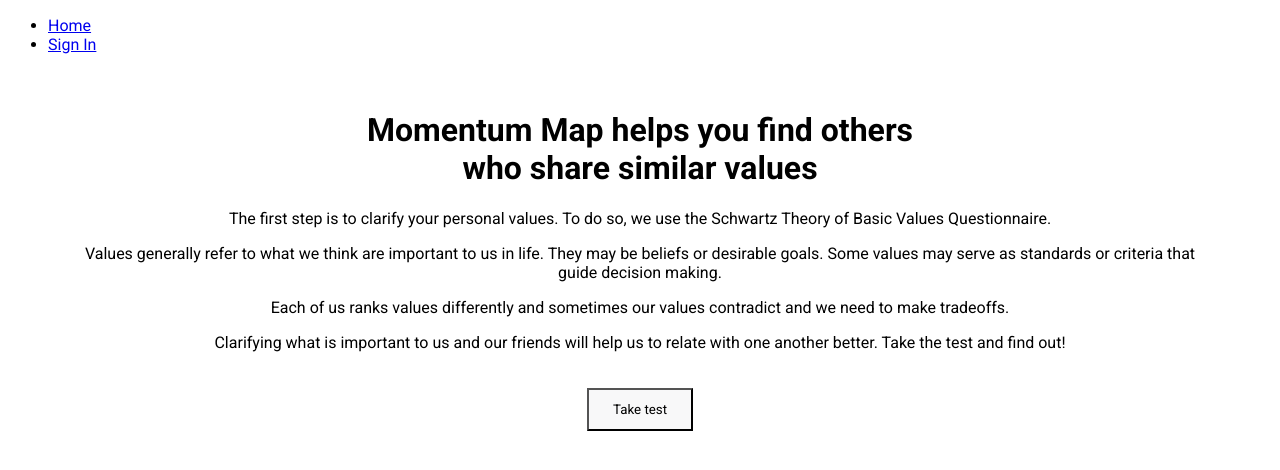
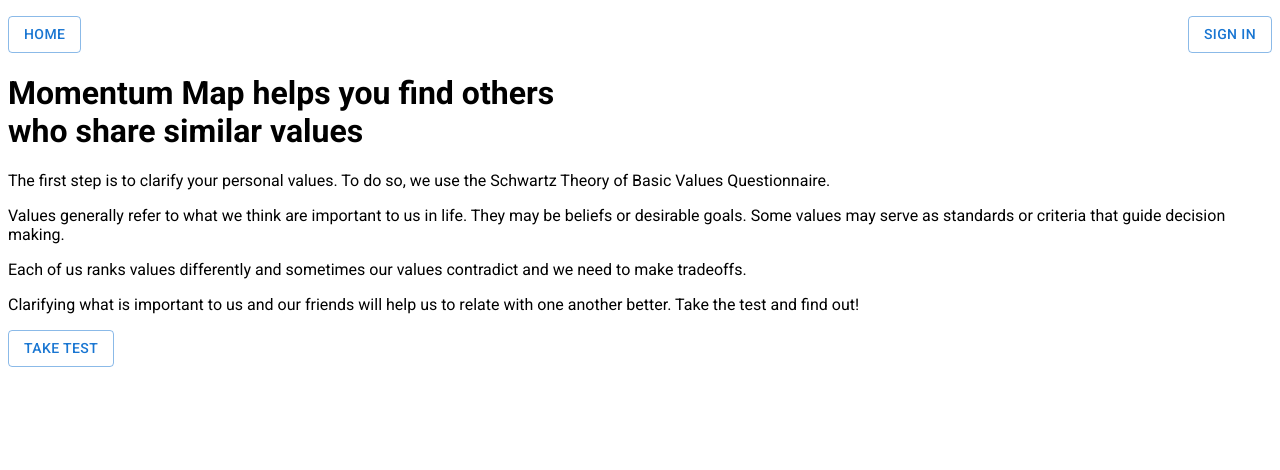
Before and after one commit to zwleileen/momentum-map, a React (Vite) app: page / in a window 1280 px wide. Shown: the top 470 px of the page. Built offline with nearby package versions, Linux system fonts and the light colour scheme.

Commit message:
used material ui library for css

```diff
--- a/src/App.css
+++ b/src/App.css
@@ -2,19 +2,61 @@
     font-family: 'Roboto', sans-serif;
   }
 
-  .landing-container {
+  /* .landing-container {
     text-align: center;
     padding: 20px 0;
     max-width: 90%;
     margin: 0 auto;
+  } */
+
+  /* .landing-button {
+    margin-top: 20px;
+    padding: 12px 24px;
+    border-radius: 10px;
+    border: 1px solid black;
+    background-color: #f8f8f9;
+  } */
+
+  /* .landing-button:hover {
+    background-color: #fae606;
+  } */
+
+/* styling for hyperlinks */
+   /* .navbar a {
+    text-decoration: none;
+    color: inherit;
+  } */
+
+  .navbar {
+    margin: 0;
   }
 
-  .landing-button {
-    margin-top: 20px;
-    padding: 12px 24px;
-    background-color: #f8f8f9;
+  .navbar ul {
+    list-style: none;
+    display: flex;
+    flex-wrap: wrap;
+    justify-content: space-between;
+    padding: 0;
   }
 
-  .landing-button:hover {
+  /* .navbar li {
+    border: 1px solid black;
+    background-color: white;
+    border-radius: 10px;
+    padding: 5px;
+  } */
+
+  /* .navbar li:hover {
     background-color: #fae606;
+  }   */
+
+  /* .navbar li {
+    display: flex;
+    flex-direction: column;
+    border: 1px solid black;
+    background-color: white;
+    width: 200px;
+    border-radius: 10px;
+    padding: 5px;
   }
+  */
--- a/src/App.jsx
+++ b/src/App.jsx
@@ -1,5 +1,6 @@
 import { useContext, useEffect, useState } from "react";
 import { Routes, Route, useNavigate } from "react-router-dom";
+import { ThemeProvider, createTheme } from '@mui/material/styles';
 
 import './App.css'
 import NavBar from "./components/NavBar/NavBar";
@@ -21,19 +22,6 @@ const App = () => {
   const [isCreating, setIsCreating] = useState(false);
   const [users, setUsers] = useState([]);
   const navigate = useNavigate();
-
-  // useEffect(() => {
-  //   const fetchUsers = async () => {
-  //     try {
-  //       const fetchedUsers = await userService.index();
-  //       console.log(fetchedUsers); // Keeping your console log
-  //       setUsers(fetchedUsers);
-  //     } catch (err) {
-  //       console.log(err);
-  //     }
-  //   };
-  //   fetchUsers();
-  // }, []);
 
   useEffect(() => {
     const fetchValues = async () => {
@@ -93,8 +81,13 @@ const App = () => {
 
   // console.log(valuesResults);
 
+  const theme = createTheme({
+    //customise theme settings here
+  });
+
   return (
     <>
+    <ThemeProvider theme={theme}>
       <NavBar />
       <Routes>
         <Route
@@ -143,6 +136,7 @@ const App = () => {
         )}
         <Route path="*" element={<h1>Oops, nothing here!</h1>} />
       </Routes>
+    </ThemeProvider>
     </>
   );
 };
--- a/src/components/Landing/Landing.jsx
+++ b/src/components/Landing/Landing.jsx
@@ -1,4 +1,5 @@
 import { useNavigate } from "react-router-dom"
+import { Button } from '@mui/material';
 
 const Landing = () => {
 
@@ -11,7 +12,7 @@ const Landing = () => {
       <p>Values generally refer to what we think are important to us in life. They may be beliefs or desirable goals. Some values may serve as standards or criteria that guide decision making.</p>
       <p>Each of us ranks values differently and sometimes our values contradict and we need to make tradeoffs.</p>
       <p>Clarifying what is important to us and our friends will help us to relate with one another better. Take the test and find out!</p>
-      <button className="landing-button" onClick={() => navigate(`/values/new`)}>Take test</button>
+      <Button variant="outlined" onClick={() => navigate(`/values/new`)}>Take test</Button>
       </main>
   );
 };
--- a/src/components/NavBar/NavBar.jsx
+++ b/src/components/NavBar/NavBar.jsx
@@ -1,6 +1,6 @@
 import { useContext } from 'react';
-import { Link } from 'react-router-dom';
-
+import { Link as RouterLink } from 'react-router-dom';
+import { Button } from '@mui/material';
 import { UserContext } from '../../contexts/UserContext';
 
 const NavBar = () => {
@@ -12,17 +12,17 @@ const NavBar = () => {
   };
 
   return (
-    <nav>
+    <nav className="navbar">
       {user ? (
         <ul>
           <li>Welcome, {user.username}</li>
-          <li><Link to='/'>Dashboard</Link></li>
-          <li><Link to='/' onClick={handleSignOut}>Sign Out</Link></li>
+          <li><Button component={RouterLink} to='/' variant="outlined">Dashboard</Button></li>
+          <li><Button component={RouterLink} to='/' variant="outlined" onClick={handleSignOut}>Sign Out</Button></li>
         </ul>
       ) : (
         <ul>
-          <li><Link to='/'>Home</Link></li>
-          <li><Link to='/sign-in'>Sign In</Link></li>
+          <li><Button component={RouterLink} to='/' variant="outlined">Home</Button></li>
+          <li><Button component={RouterLink} to='/sign-in' variant="outlined">Sign In</Button></li>
           {/* <li><Link to='/sign-up'>Sign Up</Link></li> */}
         </ul>
       )}
```
